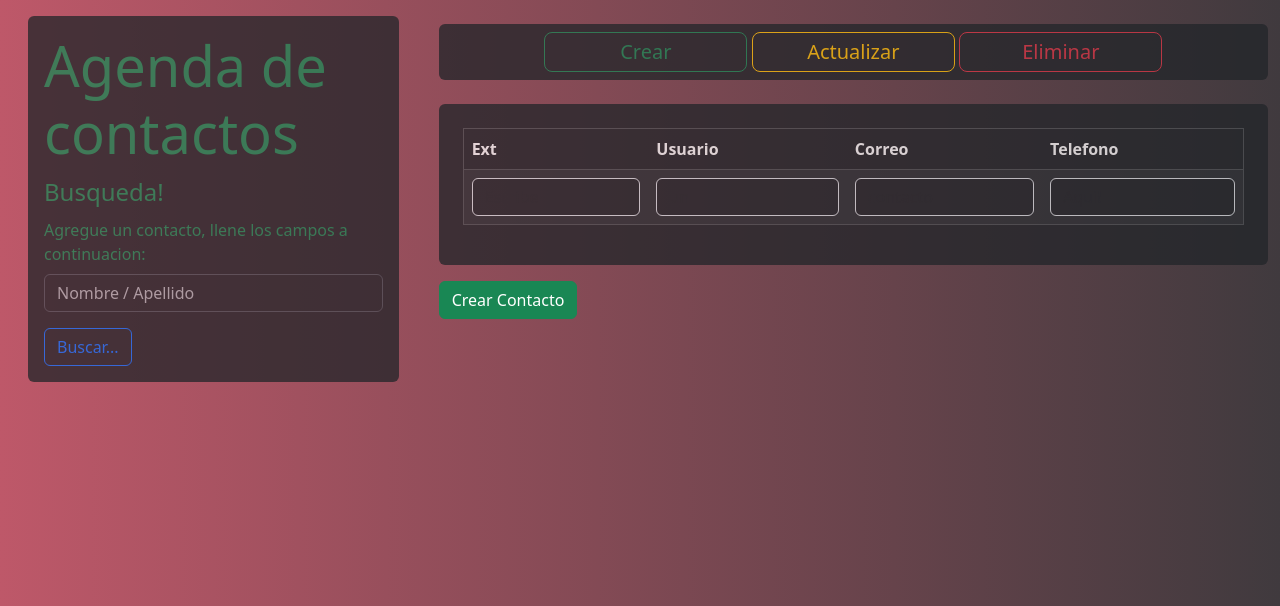
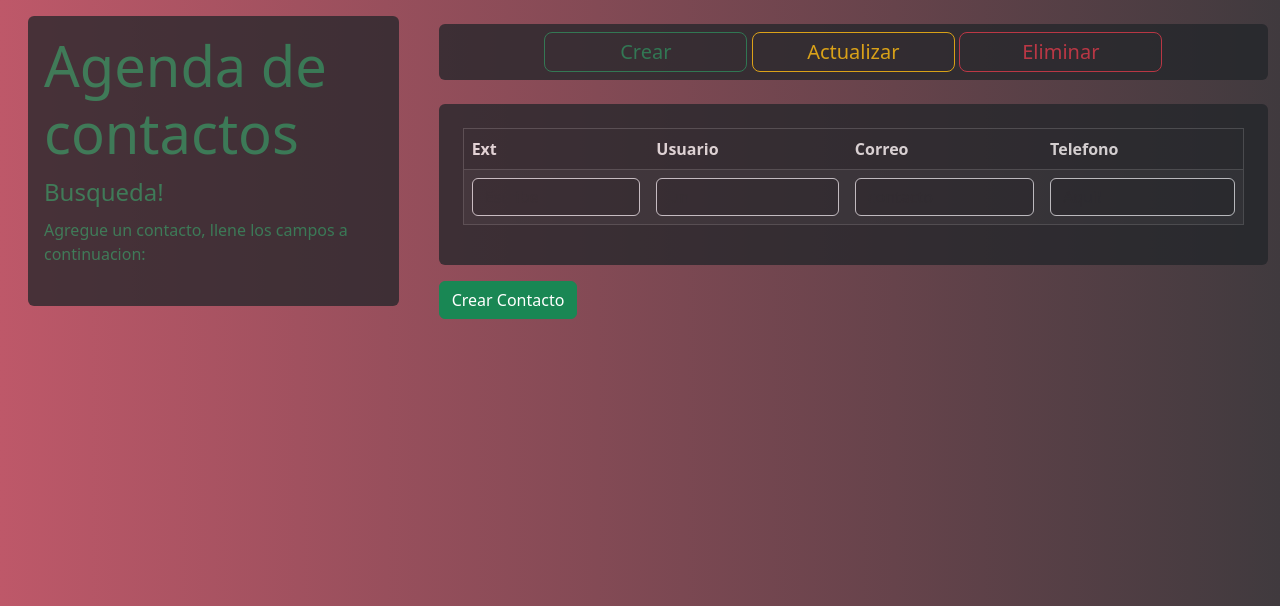
Before and after one commit to ricardoqsx/agenda, a Flask app: page /insert in a window 1280 px wide. Shown: the part 56-662 px from the top of the page. Run offline with Flask 3, Linux system fonts and the light colour scheme; data comes from the database, SQL or seed files in the repository; both versions use the stored data as it was after the commit; some libraries are stand-ins or nearby versions.

Commit message:
quitando busqueda de insertar, no tiene sentido en esa parte

```diff
--- a/app/templates/crud/insert.html
+++ b/app/templates/crud/insert.html
@@ -12,9 +12,7 @@
           <legend class="text-success">Busqueda!</legend>
           <div class="mb-3">
             <label for="TextInput" class="form-label text-success">Agregue un contacto, llene los campos a continuacion:</label>
-            <input type="search" id="TextInput" class="form-control me-2" placeholder="Nombre / Apellido">
           </div>
-          <button type="submit" class="btn btn-outline-primary">Buscar...</button>
         </fieldset>
       </form>
   </div>
```
Also changed, not shown: app/contacts.db.
